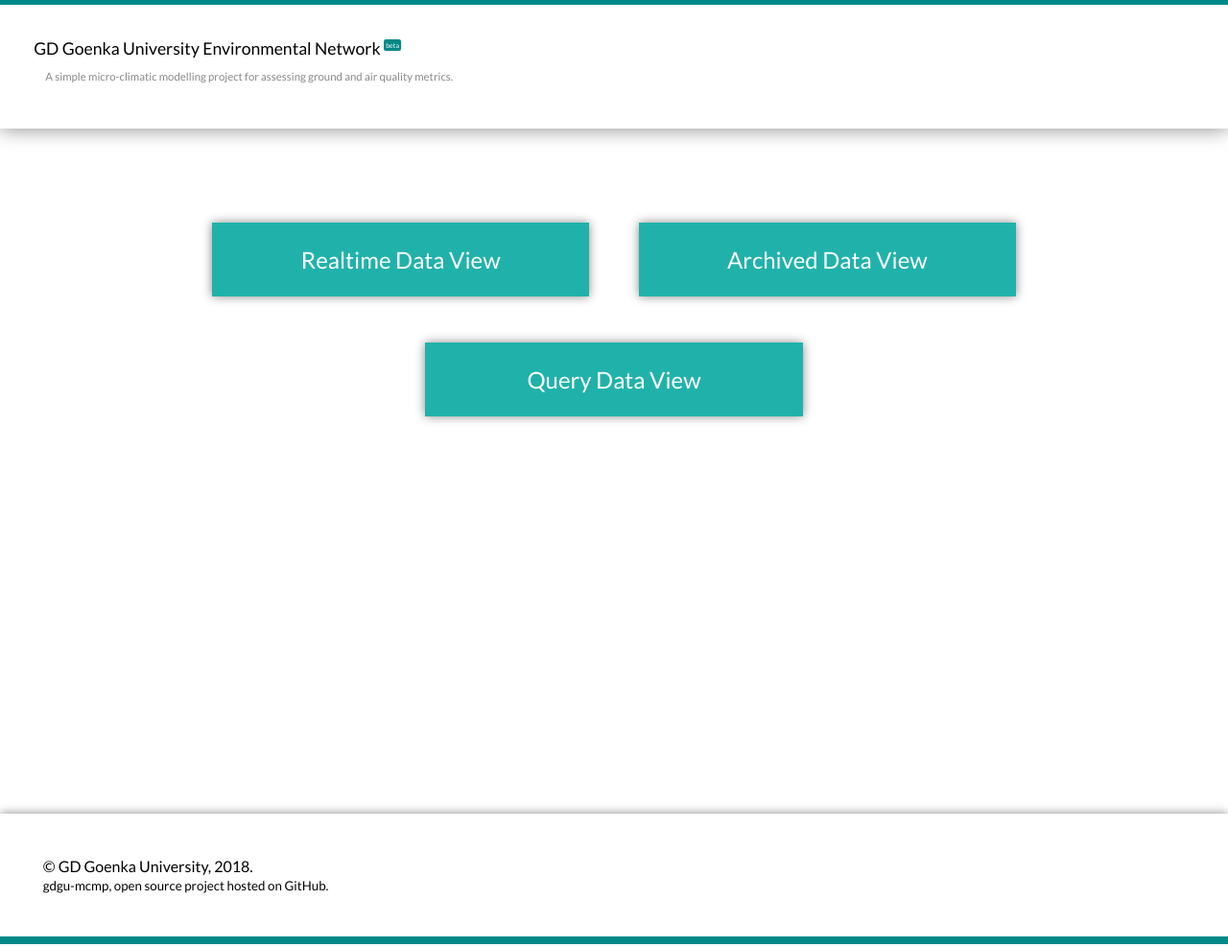
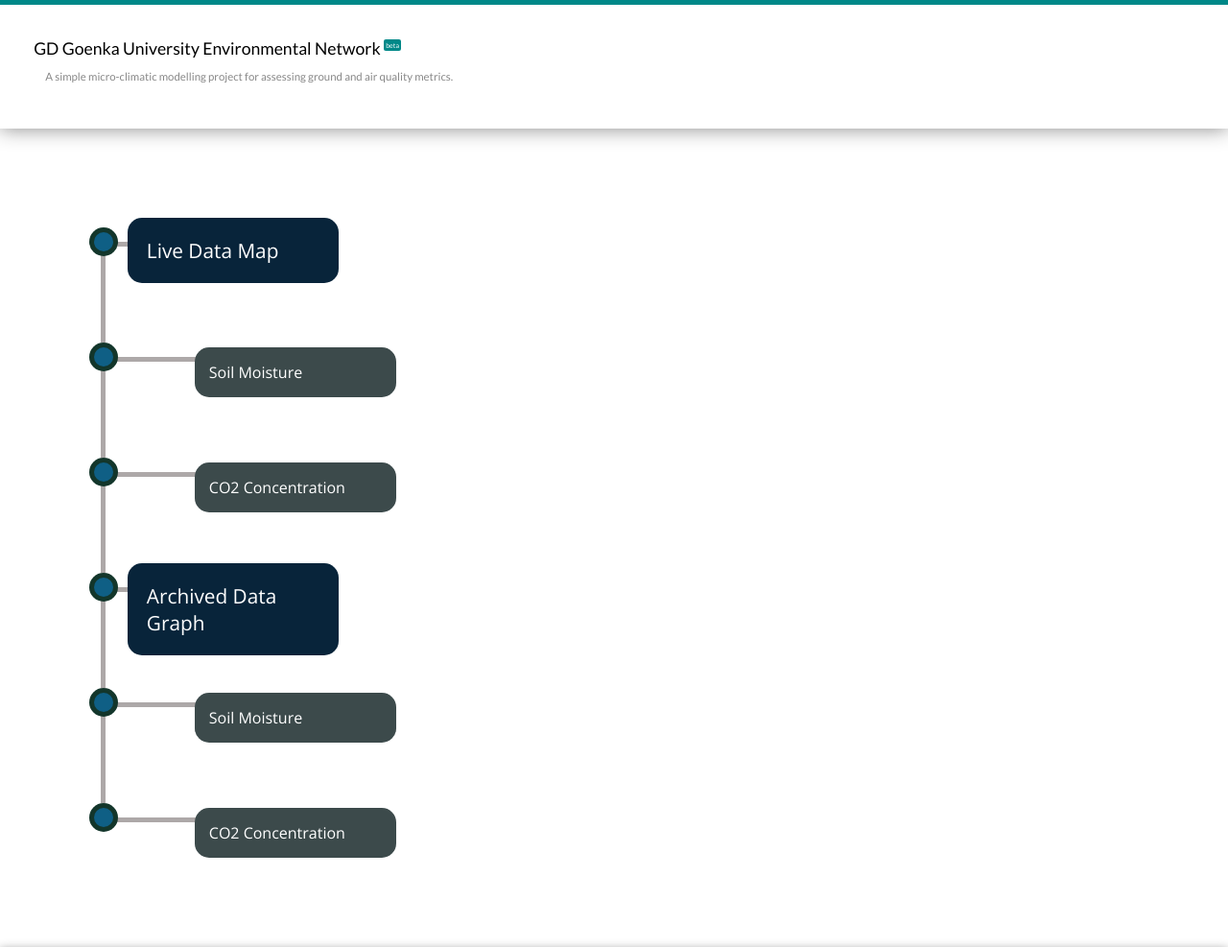
Before and after one commit to swghosh/gdgu-mcmp, a website: page ProjectWebServer/static/index.html in a window 1280 px wide. Shown: the top 987 px of the page at 96% size. Drawn offline with nearby package versions, Linux system fonts and the light colour scheme.

Commit message:
Added new nodes ui for homepage

```diff
--- a/ProjectWebServer/static/index.html
+++ b/ProjectWebServer/static/index.html
@@ -7,6 +7,7 @@
         <meta name="viewport" content="width=device-width, initial-scale=1">
 
         <link rel="stylesheet" type="text/css" href="basic.css" />
+        <link rel="stylesheet" type="text/css" href="nodes.css" />
     </head>
     <body>
         <div class="top">
@@ -18,11 +19,73 @@
             </div>
         </div>
         <div class="content">
-            <ul class="mainmenu">
+            <!-- <ul class="mainmenu">
                 <a href="realtimefeed.dyn.html"><li>Realtime Data View</li></a>
                 <a href="archiveddatagraph.dyn.html"><li>Archived Data View</li></a>
                 <a href="#"><li>Query Data View</li></a>
-            </ul>
+            </ul> -->
+
+            <div class="nodes">
+                    <div class="dot">
+                        <div class="inner">
+
+                        </div>
+                    </div>
+                    <div class="line"></div>
+                    <div class="label larger">
+                        Live Data Map
+                    </div>
+                    <div class="stroke"></div>
+                    <div class="dot">
+                        <div class="inner">
+
+                        </div>
+                    </div>
+                    <div class="line"></div>
+                    <div class="label">
+                        Soil Moisture
+                    </div>
+                    <div class="stroke"></div>
+                    <div class="dot">
+                        <div class="inner">
+
+                        </div>
+                    </div>
+                    <div class="line"></div>
+                    <div class="label">
+                        CO2 Concentration
+                    </div>
+                    <div class="stroke"></div>
+                    <div class="dot">
+                        <div class="inner">
+
+                        </div>
+                    </div>
+                    <div class="line"></div>
+                    <div class="label larger">
+                        Archived Data Graph
+                    </div>
+                    <div class="stroke"></div>
+                    <div class="dot">
+                        <div class="inner">
+
+                        </div>
+                    </div>
+                    <div class="line"></div>
+                    <div class="label">
+                        Soil Moisture
+                    </div>
+                    <div class="stroke"></div>
+                    <div class="dot">
+                        <div class="inner">
+
+                        </div>
+                    </div>
+                    <div class="line"></div>
+                    <div class="label">
+                        CO2 Concentration
+                    </div>
+                </div>
         </div>
         <div class="foot">
             &copy; GD Goenka University, 2018.<br>
--- /dev/null
+++ b/ProjectWebServer/static/nodes.css
@@ -0,0 +1,58 @@
+@import url(https://fonts.googleapis.com/css?family=Open+Sans);
+
+div.nodes {
+    margin: 5%;
+    display: inline-block;
+}
+div.dot {
+    height: 20px;
+    width: 20px;
+    background-color: rgb(19, 54, 43);
+    border-radius: 50%;
+    padding: 5px;
+    z-index: 2;
+    position: relative;
+}
+div.dot div.inner {
+    margin: 0;
+    height: 20px;
+    width: 20px;
+    border-radius: 50%;
+    background-color: rgb(15, 95, 133);
+}
+div.stroke {
+    height: 100px;
+    width: 5px;
+    margin-left: 12.5px;
+    background-color: rgb(173, 168, 168);
+    z-index: -1;
+    position: relative;
+}
+div.line {
+    height: 5px;
+    width: 100px;
+    margin-left: 12.5px;
+    background-color: rgb(173, 168, 168);
+    margin-top: -15px;
+    z-index: -1;
+    position: relative;
+}
+div.label {
+    font-family: 'Open Sans', 'Helvetica Neue', sans-serif;
+    margin-top: -15px;
+    margin-left: 110px;
+    float: left;
+    width: 180px;
+    padding: 15px;
+    max-width: 100%;
+    background-color: rgb(60, 74, 75);
+    color: white;
+    border-radius: 15px;
+}
+div.label.larger {
+    margin-top: -30px;
+    padding: 20px;
+    margin-left: 40px;
+    font-size: 1.3em;
+    background-color: rgb(8, 36, 58);
+}
```
Also changed, not shown: ProjectWebServer/models/cotwoconc/archiveddata.js (added), ProjectWebServer/models/livedata.js (added), ProjectWebServer/models/soilmoist/archiveddata.js (added).
